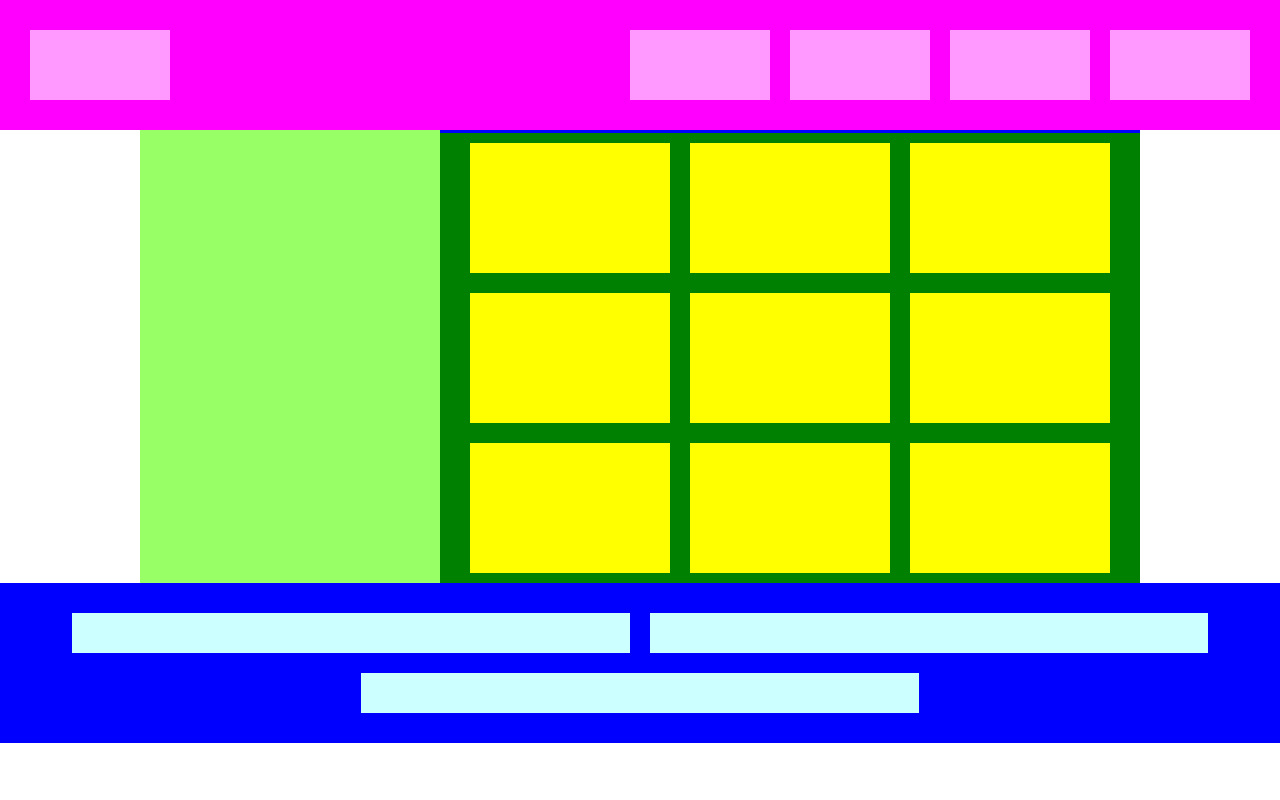
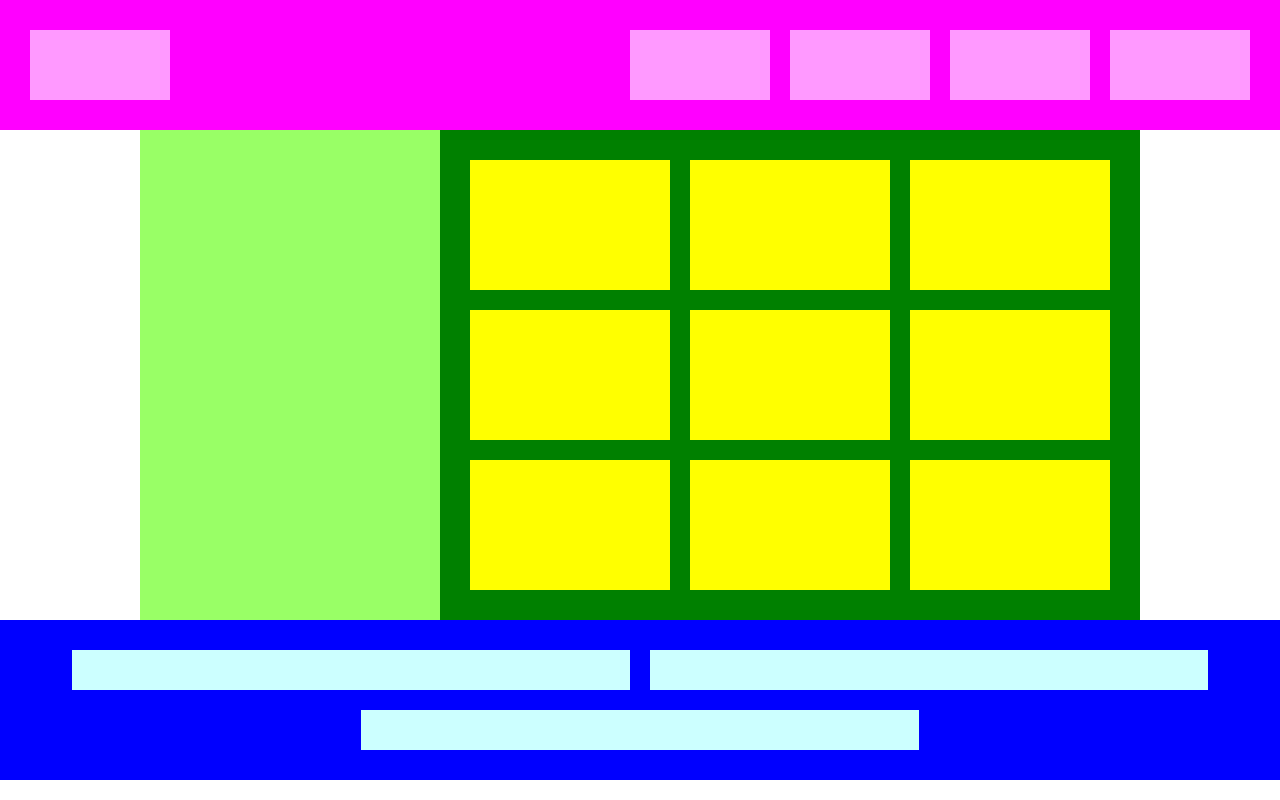
Before and after one commit to world-start/flex-exs, a plain HTML site: page index.html in a window 1280 px wide. Drawn offline with Linux system fonts and the light colour scheme.

Commit message:
[Add]flex

```diff
--- a/style.css
+++ b/style.css
@@ -38,11 +38,12 @@ header{
 .box-container{
   background-color: #008000;
   max-width: 700px;
+  padding: 20px;   /*つけ忘れ*/
   display: flex;
   flex-wrap: wrap;
   flex-grow: 1;     /*わからない*/
   justify-content: center;
-  border-top: solid 3px #0000ff;
+   /*border-top: solid 3px #0000ff; 要らなかった*/
 }
 
 .box-item{
```
Also changed, not shown: index.html (+10 -0 lines).
